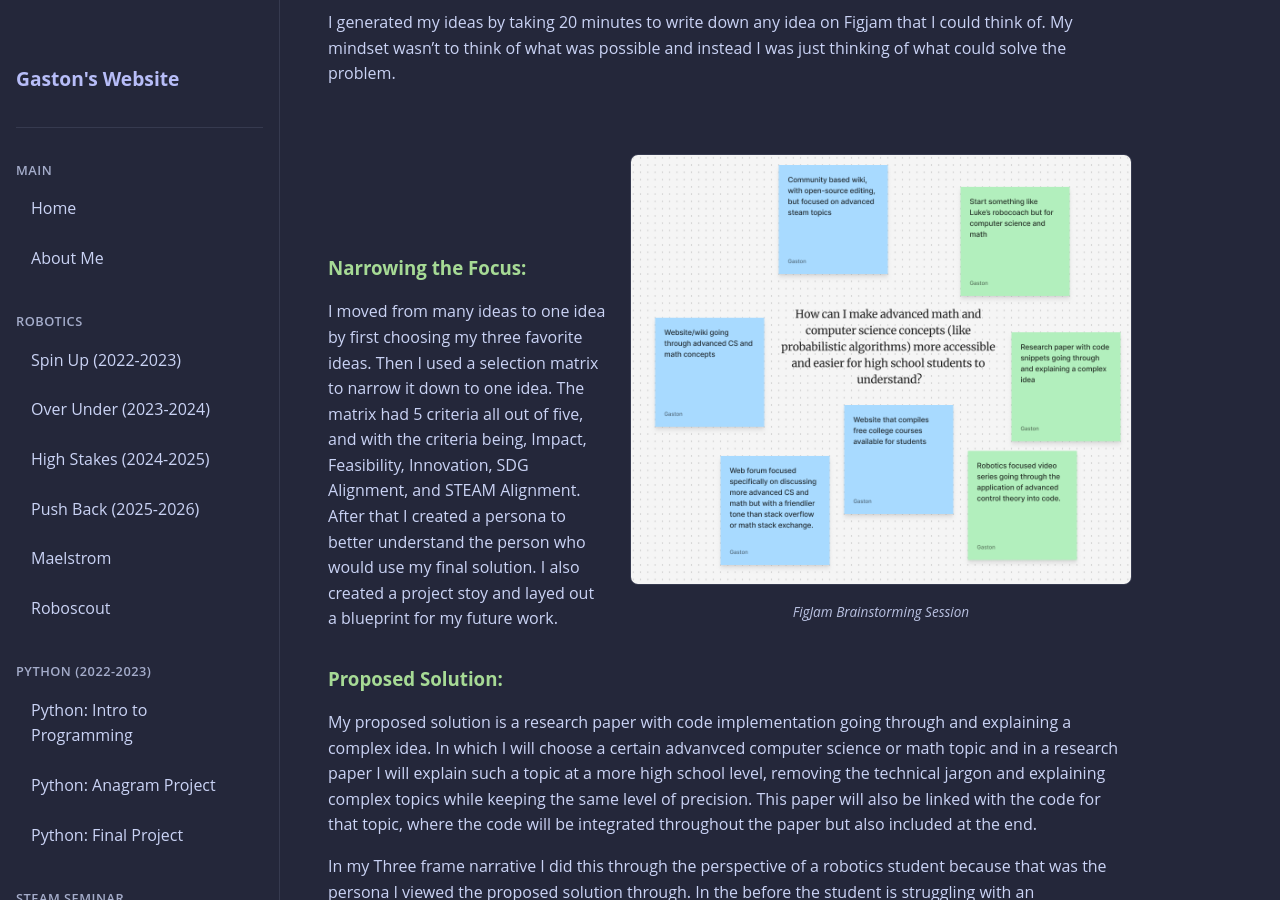
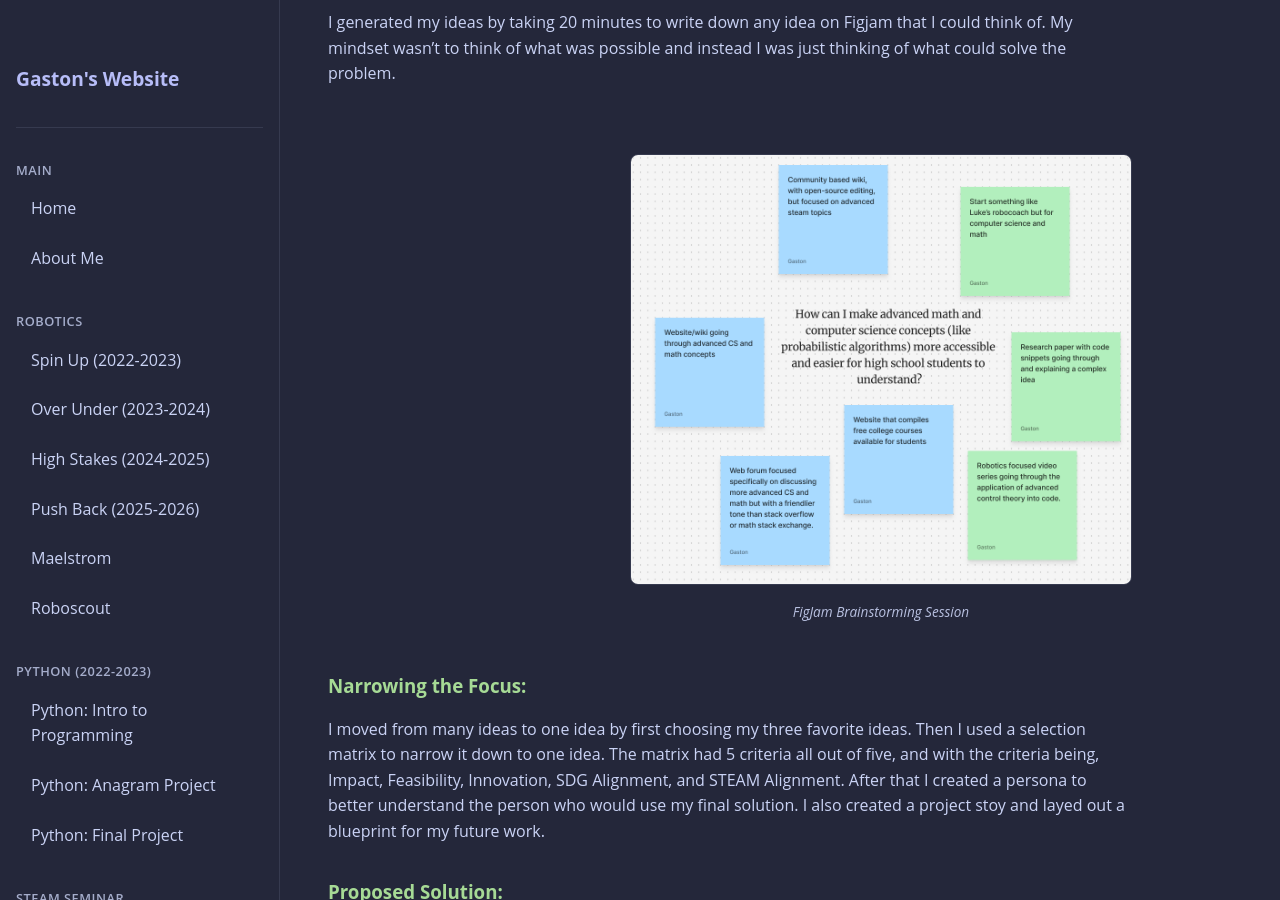
Before and after one commit to Lunar-Eclipse255/gaston.github.io, a Jekyll site: the page built from docs/posts/STEAM seminar/ideate.md, in a window 1280 px wide and 900 px high, scrolled down 392 px. Built offline with Jekyll 4.4.1, drawn with Linux system fonts in a browser that asks for light colours.

Commit message:
image alignment fix

```diff
--- a/docs/posts/STEAM seminar/ideate.md
+++ b/docs/posts/STEAM seminar/ideate.md
@@ -20,6 +20,8 @@ I generated my ideas by taking 20 minutes to write down any idea on Figjam that
 <br>
 <br>
 
+<div style="clear: both;"></div>
+
 ### Narrowing the Focus:
 I moved from many ideas to one idea by first choosing my three favorite ideas. Then I used a selection matrix to narrow it down to one idea. The matrix had 5 criteria all out of five, and with the criteria being, Impact, Feasibility, Innovation, SDG Alignment, and STEAM Alignment. After that I created a persona to better understand the person who would use my final solution. I also created a project stoy and layed out a blueprint for my future work.
 
@@ -37,6 +39,8 @@ In my Three frame narrative I did this through the perspective of a robotics stu
 </figure>
 <br>
 <br>
+
+<div style="clear: both;"></div>
 
 ### X-Ray Views:
 Below is the X-Ray views of my paper in two parts. The first part outlines every topic that will be covered in the paper as well as whether that section will include code snippits. The second part is a control diagram of the code/math itself:
```
